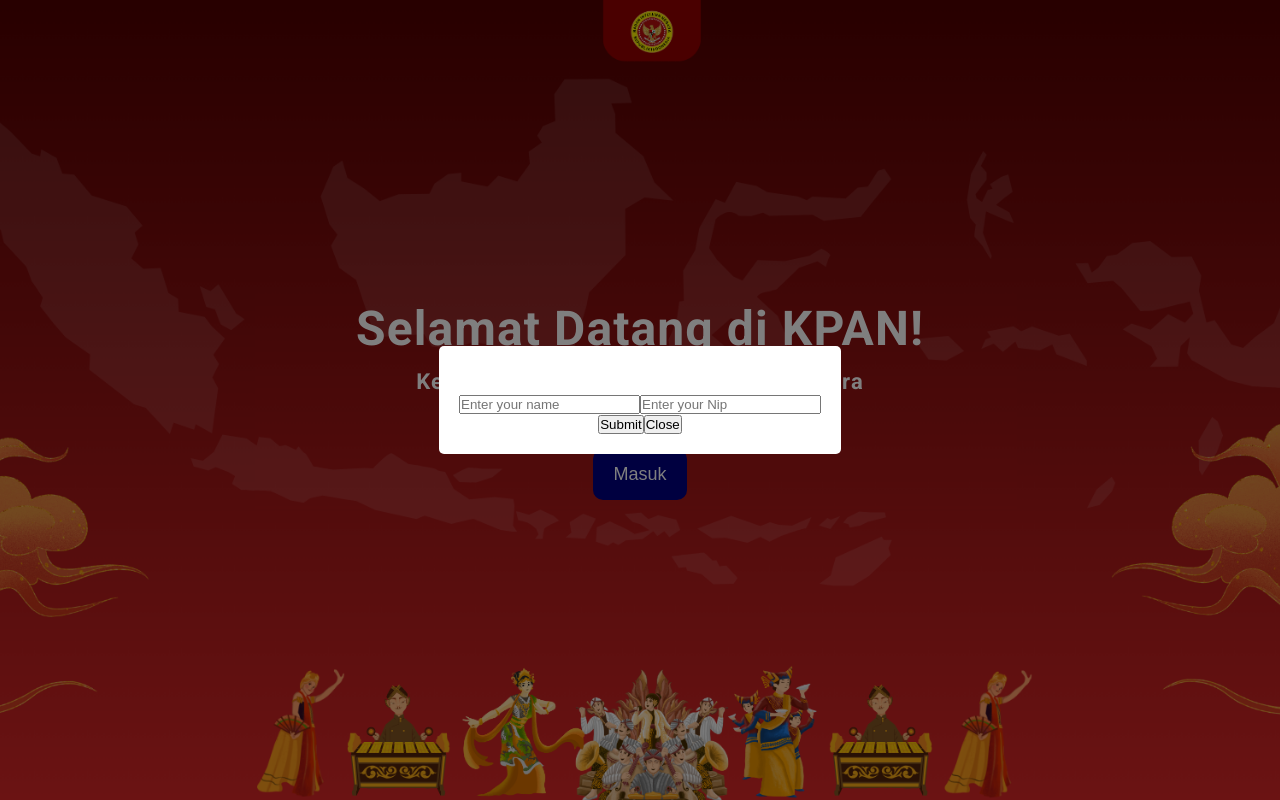
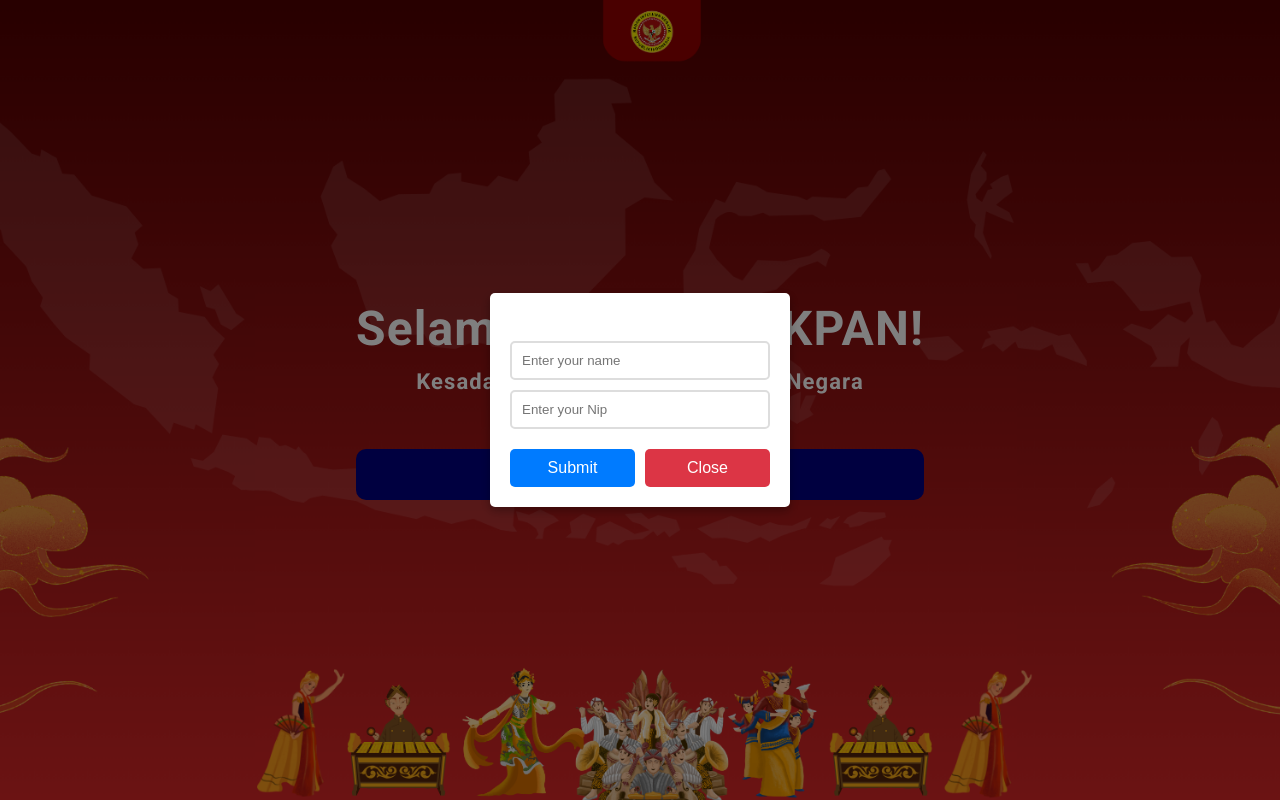
Before and after one commit to garlicoo/kuiskpan, a React (Create React App) app: page / in a window 1280 px wide. Both pictures are taken after a click on the button "Masuk". Built offline with nearby package versions, Linux system fonts and the light colour scheme.

Commit message:
Update index.css

```diff
--- a/src/index.css
+++ b/src/index.css
@@ -23,6 +23,7 @@
 .titleVideo {
   color: rgb(255, 255, 255) !important;
   text-align: center;
+  margin-bottom: 20px;
 }
 
 .question__count {
@@ -90,3 +91,95 @@
   border-radius: 5px;
   margin: 5px 0;
 }
+
+.modal-content {
+  background: #fff;
+  padding: 20px;
+  border-radius: 10px;
+  box-shadow: 0px 4px 10px rgba(0, 0, 0, 0.3);
+  width: 300px;
+  text-align: center;
+  animation: fadeIn 0.3s ease-in-out;
+}
+
+input {
+  width: 100%;
+  padding: 10px;
+  margin-bottom: 10px;
+  border: 2px solid #ddd;
+  border-radius: 5px;
+  transition: border-color 0.3s ease-in-out;
+}
+
+input:focus {
+  border-color: #007bff;
+  outline: none;
+}
+
+button {
+  width: 100%;
+  padding: 10px;
+  background: #007bff;
+  color: white;
+  border: none;
+  border-radius: 5px;
+  font-size: 16px;
+  cursor: pointer;
+  transition: background 0.3s ease-in-out;
+}
+
+button:hover {
+  background: #0056b3;
+}
+
+
+.btn-group {
+  display: flex;
+  gap: 10px;
+  margin-top: 10px;
+}
+
+.video-container{
+  display: grid;
+  place-items: center;
+  margin: 15px;
+}
+
+button {
+  flex: 1;
+  padding: 10px;
+  border: none;
+  border-radius: 5px;
+  font-size: 16px;
+  cursor: pointer;
+  transition: background 0.3s ease-in-out;
+}
+
+.btn-submit {
+  background: #007bff;
+  color: white;
+}
+
+.btn-submit:hover {
+  background: #0056b3;
+}
+
+.btn-close {
+  background: #dc3545;
+  color: white;
+}
+
+.btn-close:hover {
+  background: #c82333;
+}
+
+@keyframes fadeIn {
+  from {
+    opacity: 0;
+    transform: scale(0.9);
+  }
+  to {
+    opacity: 1;
+    transform: scale(1);
+  }
+}
```
